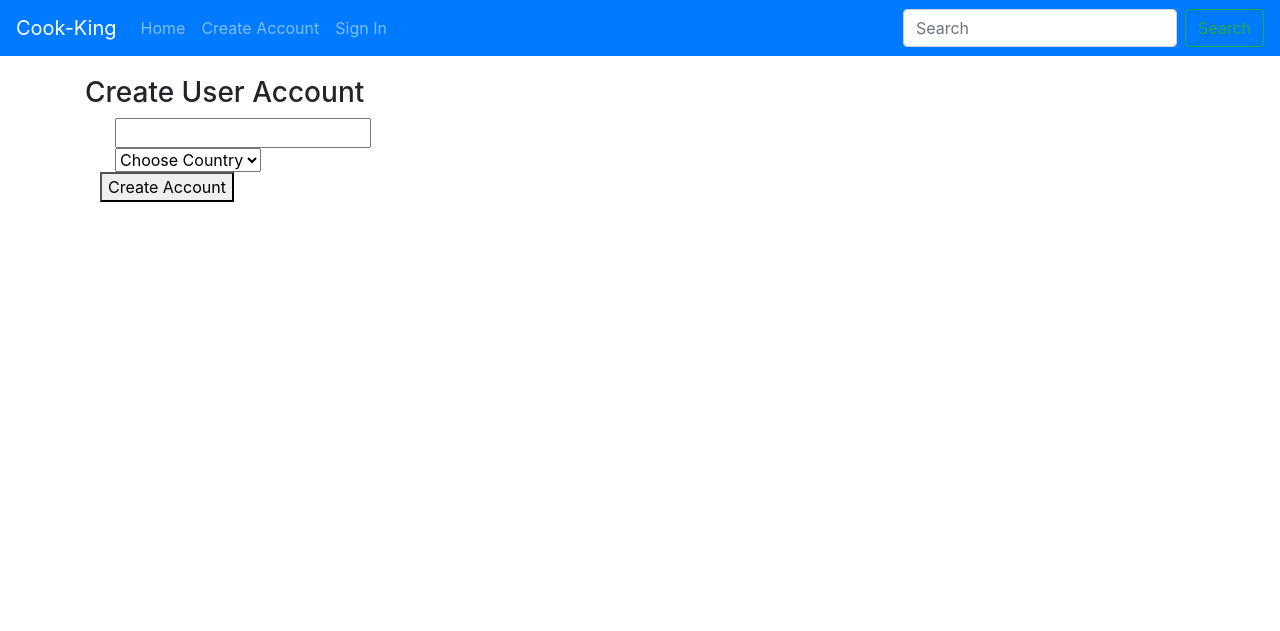
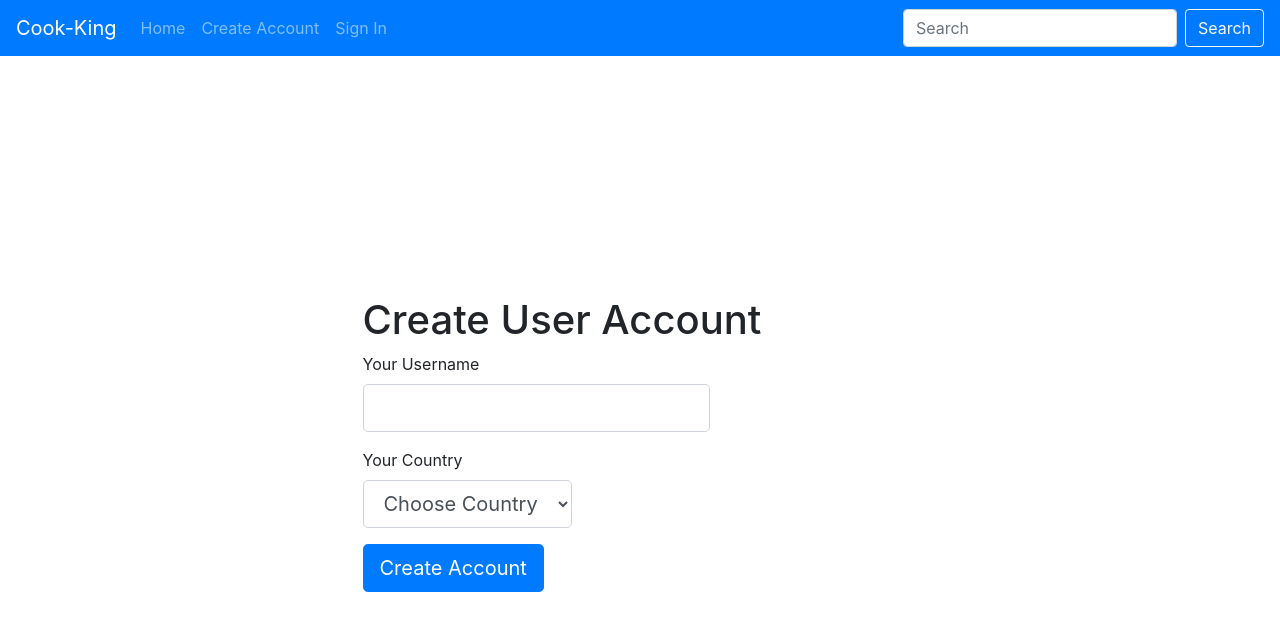
Before and after one commit to Code-Institute-Submissions/cook-king, a Flask app: template templates/create_user.html in a window 1280 px wide. Shown: the top 631 px of the page. Run offline with Flask 2, Linux system fonts and the light colour scheme; the template is opened without the code that fills it, so the values that code supplies are empty; some libraries are stand-ins or nearby versions.

Commit message:
styling the form for create_user.html

```diff
--- a/static/css/style.css
+++ b/static/css/style.css
@@ -1,5 +1,5 @@
 .top-margin {
-    margin-top: 20px;
+    margin-top: 15em;
 }
 
 .logo {
@@ -7,5 +7,6 @@
 }
 
 .center-hor {
-   margin: 0 auto;
+    margin: auto;
+    width: 50%;
 }
--- a/templates/base.html
+++ b/templates/base.html
@@ -23,7 +23,7 @@
                 </ul>
                 <form class="form-inline my-2 my-lg-0">
                     <input class="form-control mr-sm-2" type="search" placeholder="Search" aria-label="Search">
-                    <button class="btn btn-outline-success my-2 my-sm-0" type="submit">Search</button>
+                    <button class="btn btn-outline-light my-2 my-sm-0" type="submit">Search</button>
                 </form>
             </div>
         </nav>
--- a/templates/create_user.html
+++ b/templates/create_user.html
@@ -1,32 +1,31 @@
 {% extends 'base.html'%} {% block content %}
-<div class="header">
-  <div class="top-margin">
-    <h3>Create User Account</h3>
+<div class="header top-margin">
+  <div class="center-hor">
+    <h1>Create User Account</h>
   </div>
-  <div class="main">
-
-      <form action="{{url_for('register')}}" method="POST" class="col s12">
-        <div class="input-field col s12">
-
-          <input id="uname" name="username" type="text" required>
-
-        </div>
-
-
-      <div class="input-field col s12">
-        <select name="country_name">
+</div>
+<div class="main">
+  <form action="{{url_for('register')}}" method="POST" class="col-12 center-hor">
+    <div class="row">
+      <div class="form-group">
+        <label for="uname">Your Username</label>
+        <input id="uname" name="username" type="text" class="form-control form-control-lg" required>
+      </div>
+    </div>
+    <div class="row">
+      <div class="form-group">
+         <label for="country">Your Country</label>
+        <select id="coutnry" name="country_name" class="form-control form-control-lg">
             <option value="" disabled selected>Choose Country</option>
             {% for country_name in countries %}
               <option value="{{country_name.country_name}}">{{country_name.country_name}}</option>
             {% endfor %}
           </select>
       </div>
+    </div>
+    <div class="row">
+      <button type="submit" class="btn btn-primary btn-lg">Create Account</button>
+    </div>
+  </form>
 
-
-
-
-      <button  type="submit">Create Account</button>
-
-    </form>
-  </div>
   {% endblock %}
```
